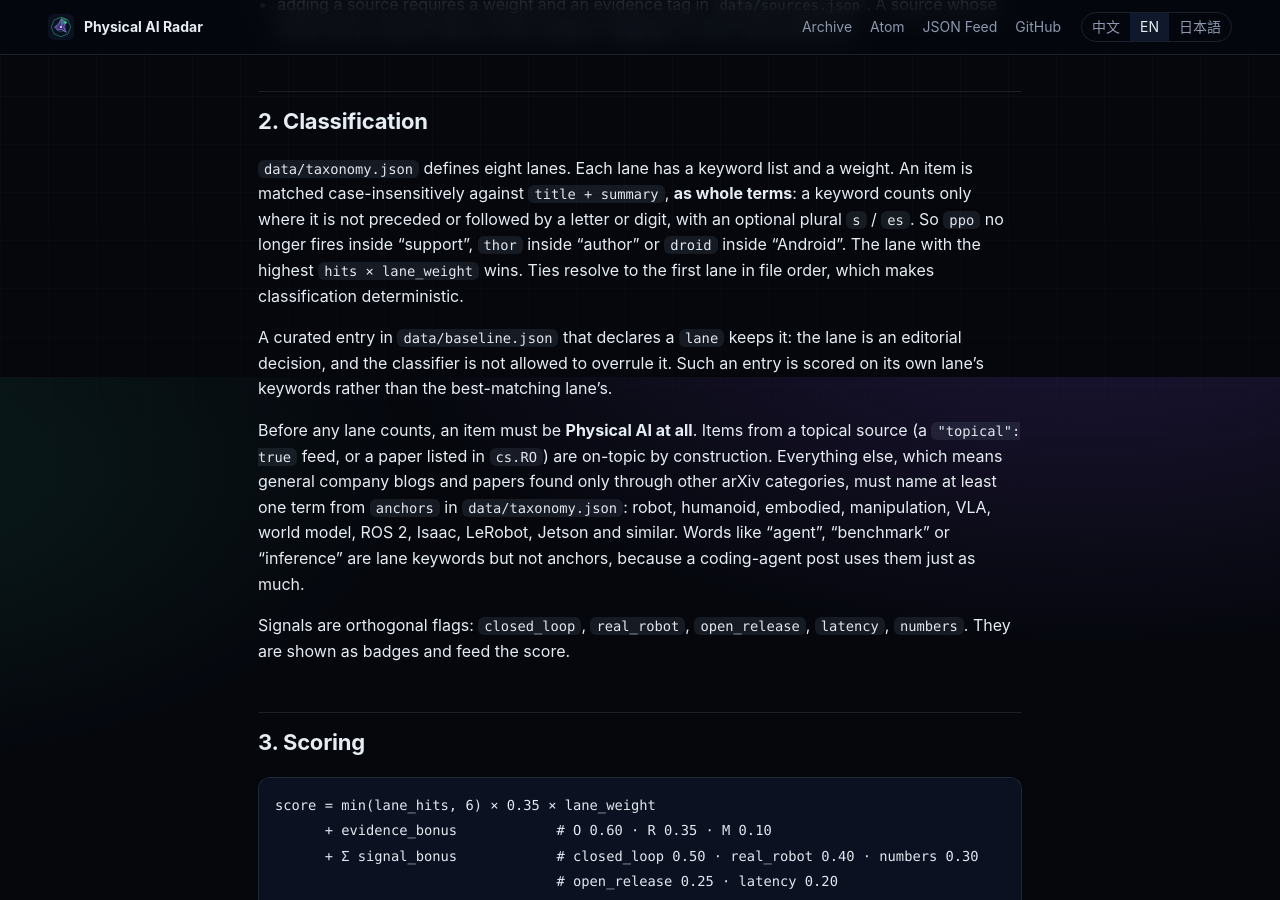
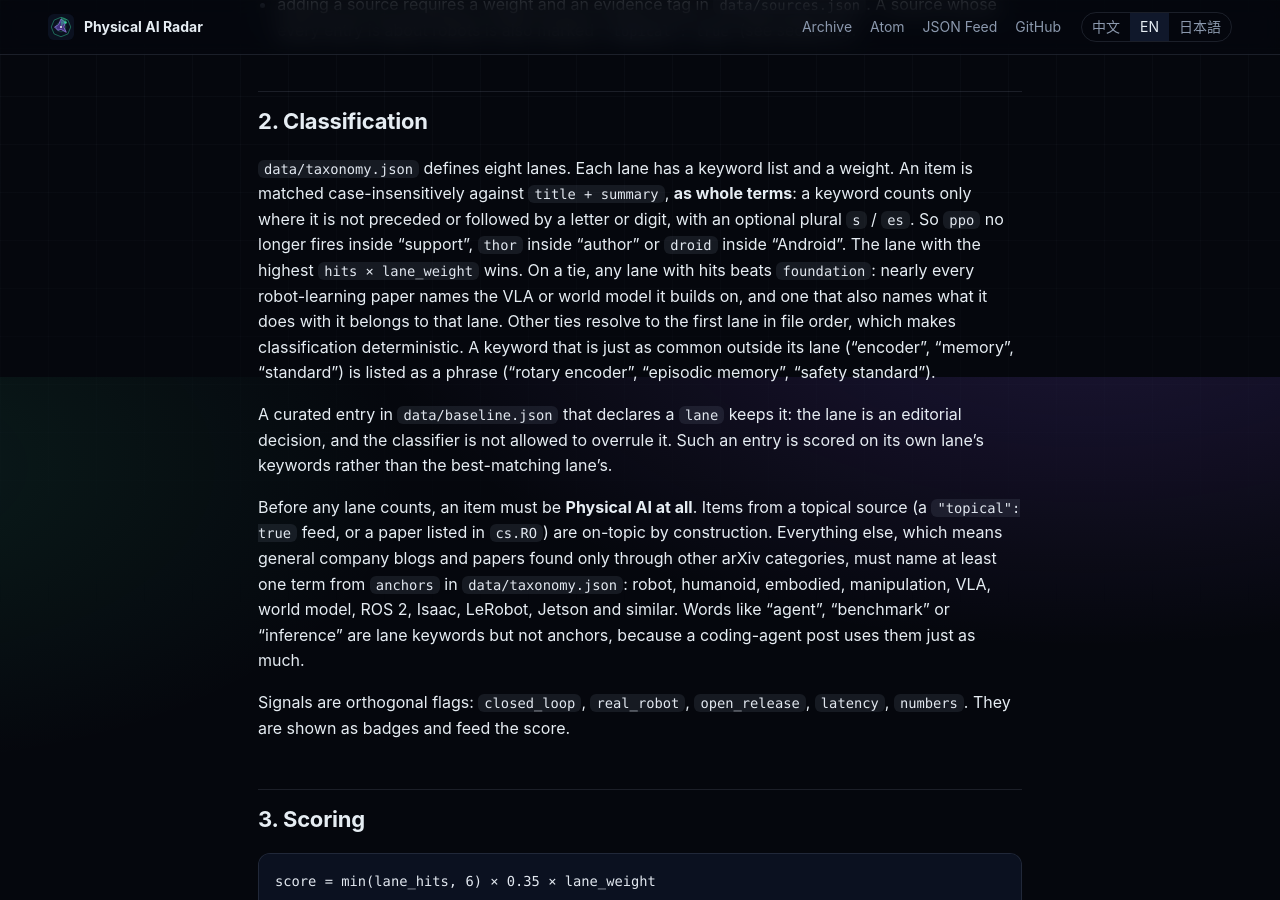
Before and after one commit to noteflowai/physical-ai-radar, a Jekyll site: the page built from docs/METHODOLOGY.md, in a window 1280 px wide and 900 px high, scrolled down 1423 px. Built offline with Jekyll 4.4.1, drawn with Linux system fonts in a browser that asks for light colours; our own code applies the rules of GitHub Pages for plain Markdown files.

Commit message:
Fewer items in the wrong lane: phrase the ambiguous keywords, break VLA ties
Reclassifying every published pick showed four on-topic items in the wrong lane:
a cyborg insect filed as edge ("onboard"), an FDA-cleared blood-draw robot as
data (a "proof-of-concept demonstration"), and a VLA post-training paper as
foundation (a tie, which went to the first lane).

- encoder, demonstration, standard, compliance, memory and advantage are now
  phrases (rotary encoder, human demonstration, safety standard, ...).
- hardware gains soft, micro-, cyborg and medical robots; edge gains
  model-inference phrases; data gains "video demonstration".
- On a tie, a lane with hits beats foundation. pairadar.lanes ranks ties the
  same way instead of alphabetically.

Checked against every pick in the snapshot history, with the real arXiv
abstracts: the four move, nothing else on-topic changes lane.

Co-Authored-By: Claude Opus 5.5 <noreply@anthropic.com>

```diff
--- a/docs/METHODOLOGY.md
+++ b/docs/METHODOLOGY.md
@@ -47,8 +47,12 @@ Rules:
 An item is matched case-insensitively against `title + summary`, **as whole terms**: a
 keyword counts only where it is not preceded or followed by a letter or digit, with an
 optional plural `s` / `es`. So `ppo` no longer fires inside "support", `thor` inside
-"author" or `droid` inside "Android". The lane with the highest `hits × lane_weight` wins. Ties resolve to the first lane in file order, which
-makes classification deterministic.
+"author" or `droid` inside "Android". The lane with the highest `hits × lane_weight` wins. On a tie, any lane with hits beats
+`foundation`: nearly every robot-learning paper names the VLA or world model it builds
+on, and one that also names what it does with it belongs to that lane. Other ties
+resolve to the first lane in file order, which makes classification deterministic.
+A keyword that is just as common outside its lane ("encoder", "memory", "standard")
+is listed as a phrase ("rotary encoder", "episodic memory", "safety standard").
 
 A curated entry in `data/baseline.json` that declares a `lane` keeps it: the lane is an
 editorial decision, and the classifier is not allowed to overrule it. Such an entry is
```
Also changed, not shown: data/taxonomy.json (+34 -8 lines), pairadar/distill.py (+9 -4 lines), pairadar/lanes.py (+5 -2 lines), tests/test_pipeline.py (+55 -0 lines), CHANGELOG.md.
